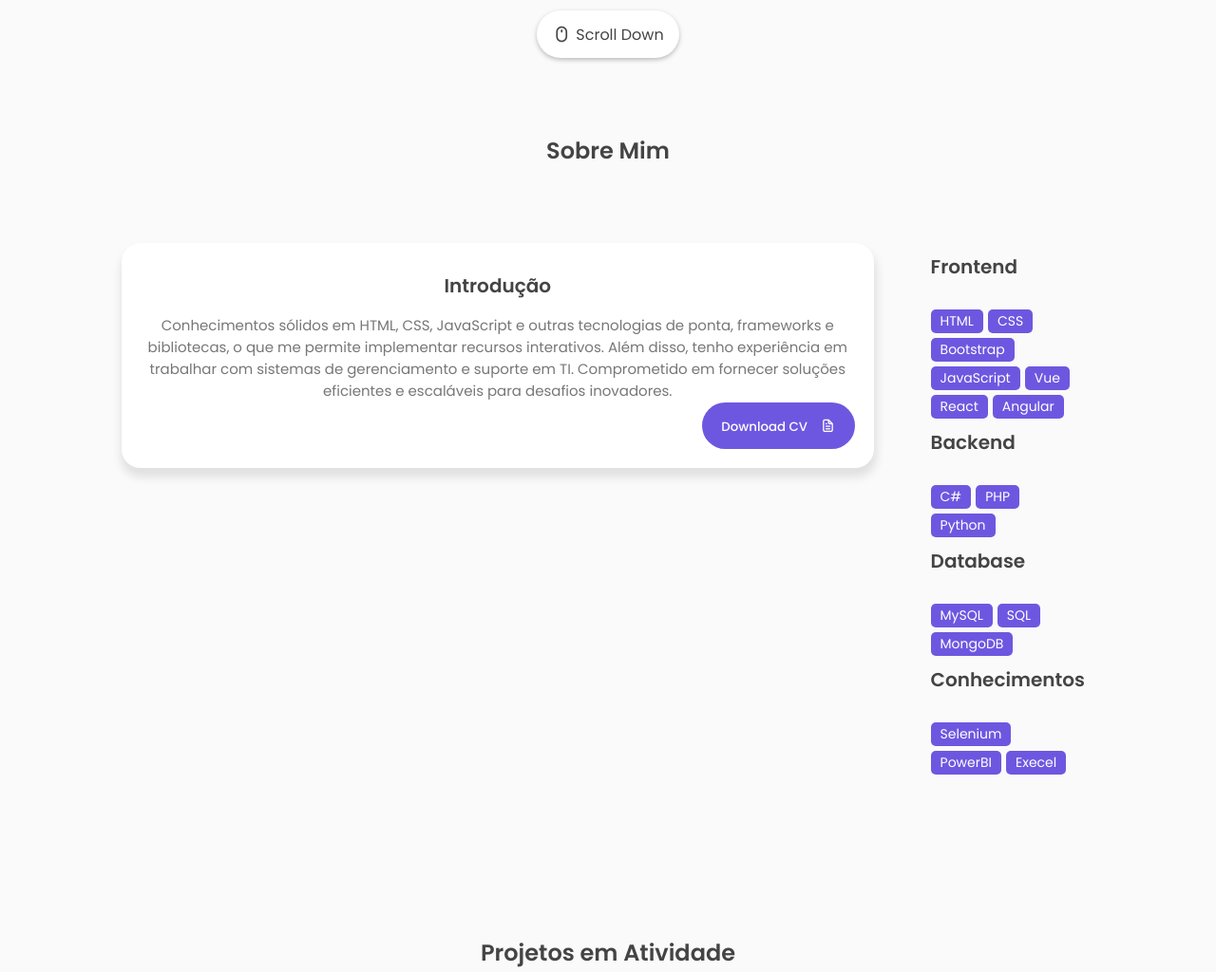
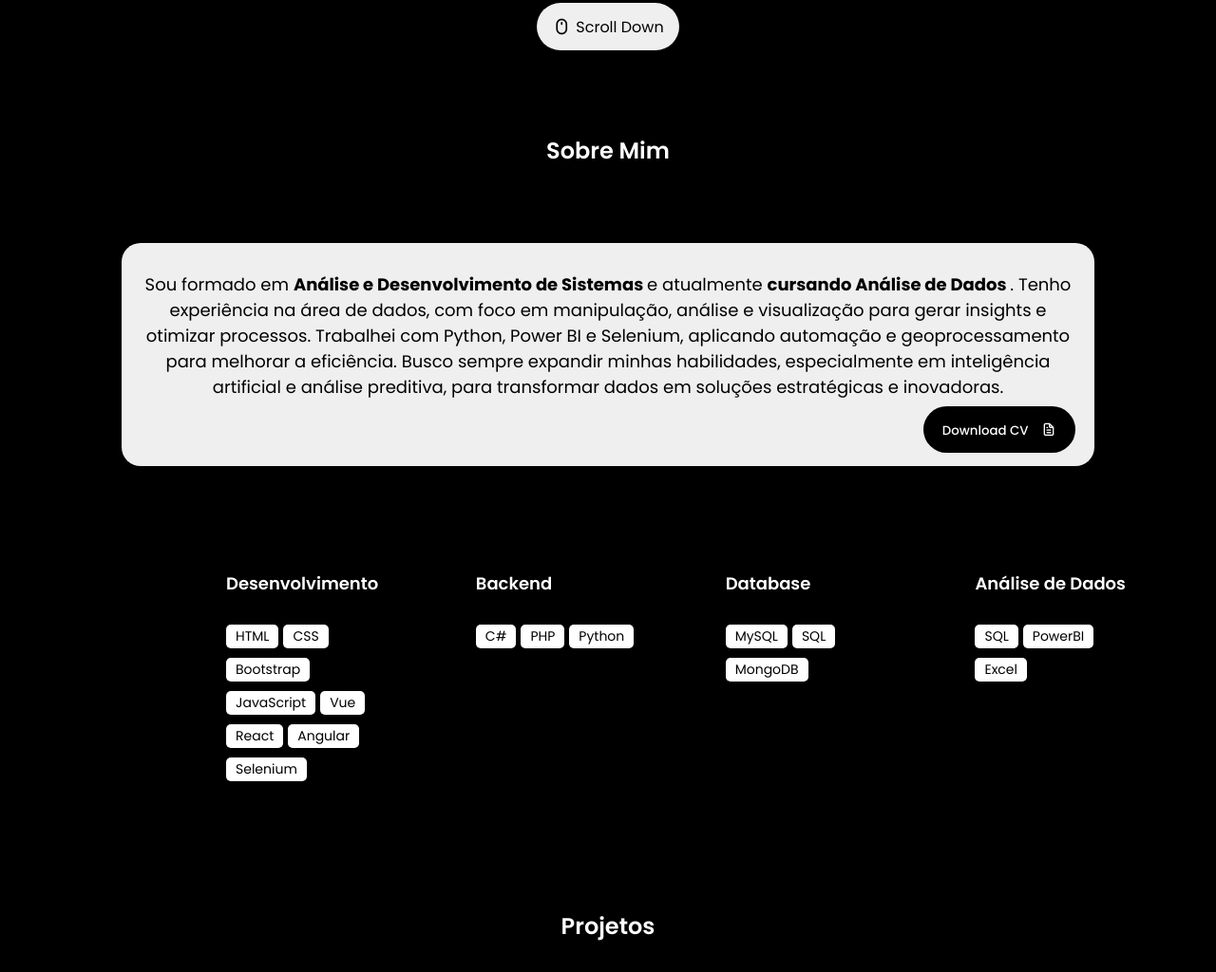
Before and after one commit to LucasCod-eng/Lucas, a plain HTML site: page index.html in a window 1280 px wide. Shown: the part 739-1763 px from the top of the page at 95% size. Drawn offline with nearby package versions, Linux system fonts and the light colour scheme.

Commit message:
reafecture: all

```diff
--- a/assets/css/style.css
+++ b/assets/css/style.css
@@ -3,14 +3,14 @@
 
 /* ----- VARIABLES ----- */
 :root{
-    --body-color: rgb(250, 250, 250);
-    --color-white: rgb(255, 255, 255);
+    --body-color: rgb(0, 0, 0);
+    --color-white: rgb(0, 0, 0);
 
     --text-color-second: rgb(68, 68, 68);
     --text-color-third: rgb(30, 159, 171);
 
-    --first-color: rgb(110, 87, 224);
-    --first-color-hover: rgb(40, 91, 212);
+    --first-color: rgb(255, 255, 255);
+    --first-color-hover: rgb(0, 201, 255);
 
     --second-color: rgb(0, 201, 255);
     --third-color: rgb(0, 0, 0);
@@ -193,7 +193,7 @@ nav{
 .featured-text-info{
     font-size: 15px;
     margin-bottom: 30px;
-    color: var(--text-color-second);
+    color:#f1f1f1;
 }
 .featured-text-btn{
     display: flex;
@@ -207,9 +207,8 @@ nav{
     background: var(--first-color-hover);
 }
 .social_icons{
-
     display: flex;
-    margin-top: 5em;
+    margin-top: 2em;
     gap: 30px;
 }
 .icon{
@@ -255,7 +254,7 @@ nav{
 }
 .scroll-btn{
    position: absolute;
-   bottom: 0;
+   bottom: 1%;
    left: 50%;
    translate: -50%;
    display: flex;
@@ -265,10 +264,11 @@ nav{
    height: 50px;
    gap: 5px;
    text-decoration: none;
-   color: var(--text-color-second);
-   background: var(--color-white);
+   color:#000000;
+   background:#efefef;
    border-radius: 30px;
    box-shadow: 0 2px 5px 0 rgba(0, 0, 0, 0.25);
+
 }
 .scroll-btn i{
     font-size: 20px;
@@ -296,7 +296,7 @@ nav{
 }
 .top-header h1{
     font-weight: 600;
-    color: var(--text-color-second);
+    color:#ffffff;
     margin-bottom: 10px;
 }
 .top-header span{
@@ -305,7 +305,7 @@ nav{
 h3{
     font-size: 20px;
     font-weight: 600;
-    color: var(--text-color-second);
+    color:#ffffff;
     margin-bottom: 15px;
 }
 
@@ -318,25 +318,26 @@ h3{
     padding-block: 30px 70px;
     padding-inline: 20px;
     width: 100%;
-    background: var(--color-white);
+    background:#efefef;
     box-shadow: 1px 8px 10px 2px var(--first-shadow-color);
     border-radius: 20px;
 }
 .about-info p{
     text-align: center;
-    font-size: 15px;
-    color: #777;
+    font-size: 18px;
+    color: #000000;
 }
 .about-btn button{
     position: absolute;
-    right: 20px;
-    bottom: 20px;
-    background: var(--first-color);
-    color: var(--color-white);
+    right: 10px;
+    margin: 10px;
+    bottom: 4px;
+    background:#000000;
+    color:#ffffff;
     border-radius: 30px;
 }
 .about-btn button:hover{
-    background: var(--first-color-hover);
+    background:#00B5E7;
 }
 
 /* ----- ABOUT / SKILLS BOX ----- */
@@ -470,19 +471,21 @@ h3{
     width: 100%;
 }
 .input-field{
+    color:#ffffff ;
     width: 50%;
     height: 55px;
     background: transparent;
-    border: 2px solid #AAA;
+    border: 2px solid #00c9ff;
     border-radius: 10px;
     padding-inline: 20px;
     outline: none;
 }
 textarea{
+    color:#ffffff ;
     width: 100%;
     height: 250px;
     background: transparent;
-    border: 2px solid #AAA;
+    border: 2px solid #00c9ff;
     border-radius: 10px;
     padding: 15px 20px;
     outline: none;
@@ -492,7 +495,6 @@ textarea{
     display: flex;
     align-items: center;
     justify-content: center;
-    background: var(--second-color);
     color: var(--color-white);
 }
 .form-button>.btn:hover{
@@ -510,7 +512,7 @@ footer{
     align-items: center;
     flex-direction: column;
     row-gap: 30px;
-    background: #F8F8F8;
+    background: #00c9ff;
     padding-block: 40px 60px;
 }
 .top-footer p{
@@ -629,6 +631,44 @@ footer{
 
 }
 
+.skills-container {
+    display: flex;
+    flex-wrap: wrap;
+    justify-content: space-between;
+}
+
+.col-md-4 {
+    width: 23%;
+    margin-bottom: 20px;
+    transition: transform 0.3s ease-in-out, box-shadow 0.3s ease-in-out;
+}
+
+.skills-box {
+    padding: 20px;
+    border-radius: 5px;
+    transition: transform 0.50s ease-in-out, box-shadow 0.50s ease-in-out;
+}
+
+.skills-header h3 {
+    margin-bottom: 10px;
+    font-size: 18px;
+}
+
+.skills-list span {
+    display: block;
+    margin-bottom: 5px;
+    font-size: 14px;
+}
+
+/* Efeito de hover para a caixa */
+.col-md-4:hover .skills-box,
+.skills-box:hover {
+    transform: translateY(-5px);  /* Leve elevação da caixa */
+    box-shadow: 0px 4px 15px rgba(0, 0, 0, 0.1); /* Sombra suave */
+}
+
+
+
 /* ----- MEDIA QUERY == 540px / RESPONSIVE ----- */
 
 @media only screen and (max-width: 540px){
@@ -644,4 +684,5 @@ footer{
     .input-field{
         width: 100%;
     }
+
 }
--- a/assets/js/main.js
+++ b/assets/js/main.js
@@ -33,7 +33,7 @@ function headerShadow() {
 
 /* ----- TYPING EFFECT ----- */
 var typingEffect = new Typed(".typedText",{
-  strings : ["Desenvolvedor Full Stack", "Analista de Sistemas", "Suporte em TI."],
+  strings : ["SQL", "Python", "Power BI", "Análise de Dados", "Desenvolvedor"],
   loop : true,
   typeSpeed : 100,
   backSpeed : 80,
--- a/index.html
+++ b/index.html
@@ -60,12 +60,12 @@
                         <p><span class="typedText"></span></p>
                     </div>
                     <div class="featured-text-info">
-                        <p>O mais importante é nunca parar de questionar.
+                        <p>A inovação distingue um líder de um seguidor.
                         </p>
                     </div>
                     <div class="featured-text-btn">
                         <a href="https://wa.link/901kqb"><button class="btn blue-btn">Meu contato</button></a>
-                        <a href="https://drive.google.com/file/d/1dXd0e41f59vjoXeQ0HKRu1qO1eizYvfv/view?usp=sharing"><button class="btn">Download CV <i class="uil uil-file-alt"></i></button></a>
+                        <a href="https://drive.google.com/file/d/16nBdhW2gH4l7Ldbq1nDbgaw_0SlF7fnl/view"><button class="btn">Download CV <i class="uil uil-file-alt"></i></button></a>
                     </div>
                     <div class="social_icons">
                         <a href="https://www.linkedin.com/in/luucasgabriel/">
@@ -97,21 +97,25 @@
                 <div class="row">
                     <div class="col-md">
                         <div class="about-info">
-                            <h3>Introdução</h3>
-                            <p>Conhecimentos sólidos em HTML, CSS, JavaScript e outras tecnologias de ponta,
-                            frameworks e bibliotecas, o que me permite implementar recursos interativos.
-                            Além disso, tenho experiência em trabalhar com sistemas de gerenciamento e suporte em TI.
-                            Comprometido em fornecer soluções eficientes e  escaláveis para desafios inovadores.</p>
+                            <p>Sou formado em <strong> Análise e Desenvolvimento de Sistemas </strong> e atualmente <strong> cursando Análise de Dados </strong>. Tenho experiência na área de dados, com foco em manipulação, análise e visualização para gerar insights e otimizar processos.
+
+                                Trabalhei com Python, Power BI e Selenium, aplicando automação e geoprocessamento para melhorar a eficiência. Busco sempre expandir minhas habilidades, especialmente em inteligência artificial e análise preditiva, para transformar dados em soluções estratégicas e inovadoras.</p>
 
                             <div class="about-btn">
-                                <a href="https://drive.google.com/file/d/1dXd0e41f59vjoXeQ0HKRu1qO1eizYvfv/view?usp=sharing"><button class="btn">Download CV <i class="uil uil-file-alt"></i></button></a>
+                                <a href="https://drive.google.com/file/d/16nBdhW2gH4l7Ldbq1nDbgaw_0SlF7fnl/view"><button class="btn">Download CV <i class="uil uil-file-alt"></i></button></a>
                             </div>
                         </div>
                     </div>
+                </div>
+            </section>
+             <!-- -------------- PROJECT BOX ---------------- -->
+
+             <section>
+                <div class="skills-container">
                     <div class="col-md-4">
                         <div class="skills-box">
                             <div class="skills-header">
-                                <h3>Frontend</h3>
+                                <h3>Desenvolvimento</h3>
                             </div>
                             <div class="skills-list">
                                 <span>HTML</span>
@@ -121,8 +125,12 @@
                                 <span>Vue</span>
                                 <span>React</span>
                                 <span>Angular</span>
+                                <span>Selenium</span>
+
                             </div>
                         </div>
+                    </div>
+                    <div class="col-md-4">
                         <div class="skills-box">
                             <div class="skills-header">
                                 <h3>Backend</h3>
@@ -133,6 +141,8 @@
                                 <span>Python</span>
                             </div>
                         </div>
+                    </div>
+                    <div class="col-md-4">
                         <div class="skills-box">
                             <div class="skills-header">
                                 <h3>Database</h3>
@@ -143,41 +153,50 @@
                                 <span>MongoDB</span>
                             </div>
                         </div>
+                    </div>
+                    <div class="col-md-4">
                         <div class="skills-box">
                             <div class="skills-header">
-                                <h3>Conhecimentos</h3>
+                                <h3>Análise de Dados</h3>
                             </div>
                             <div class="skills-list">
-                                <span>Selenium</span>
+                                <span>SQL</span>
                                 <span>PowerBI</span>
-                                <span>Execel</span>
+                                <span>Excel</span>
                             </div>
                         </div>
                     </div>
                 </div>
             </section>
 
+
             <!-- -------------- PROJECT BOX ---------------- -->
 
             <section class="section col-md" id="projects">
                 <div class="top-header">
-                    <h1>Projetos em Atividade</h1>
+                    <h1>Projetos</h1>
                 </div>
                 <div class="project-container">
                     <div class="project-box">
                         <i style="margin-top: auto;" class="uil uil-car-sideview"></i>
                         <h3>Locação de Veículos</h3>
-                        <label class="lb"> O projeto contém uma API para gerenciar informações sobre carros, utilizando
+                        <label class="lb">
+                            <a href="https://github.com/LucasCod-eng/ApiCarroSql" style=" text-decoration: none; color:rgb(133, 133, 133);">
+                            O projeto contém uma API para gerenciar informações sobre carros, utilizando
                             um banco de dados SQL e MongoDB. Ele oferece funcionalidades para adicionar, recuperar e
                             atualizar dados de carros em um Swagger. Este projeto pode ser útil como exemplo para
-                            desenvolvedores interessados em criar sistemas de gerenciamento de carros. </label>
+                            desenvolvedores interessados em criar sistemas de gerenciamento de carros. </a>
+                        </label>
                     </div>
                     <div class="project-box">
                         <i class="uil uil-robot"></i>
                         <h3>Automatização de Dados</h3>
-                        <label class="lb">Busca automatizada em Python para subtrair determinadas informações que
+                        <label class="lb">
+                            <a href="https://github.com/LucasCod-eng/SELENIUM/blob/main/robo.py" style=" text-decoration: none; color:rgb(133, 133, 133);">
+                            Busca automatizada em Python para subtrair determinadas informações que
                             posteriormente são utilizadas e automatizadas para atração e engajamento do cliente,
-                            como também para criação de dashboards no PowerBI feitas por mim. </label>
+                            como também para criação de dashboards no PowerBI feitas por mim.</a>
+                         </label>
                     </div>
 
                     <div class="project-box">
@@ -188,6 +207,16 @@
                             Ele permite aos usuários navegar e adquirir itens como smartphones, laptops e acessórios.
                             No futuro, o app integrará produtos de diferentes sites e oferecerá comparações de preços
                             para encontrar as melhores ofertas.
+                        </label>
+                    </div>
+
+                    <div class="project-box">
+                        <i style="margin-top: auto;" class="uil uil uil-brain"></i>
+                        <h3>Deep Learning</h3>
+                        <label class="lb">
+                           <a href="https://github.com/LucasCod-eng/Deep-Learning" style=" text-decoration: none; color:rgb(133, 133, 133);">
+                           Este repositório é focado em estudos e testes de deep learning, com projetos práticos como classificação binária (ex: previsão de câncer de mama), classificação de imagens com CNNs e tarefas de regressão, como a previsão de valores de carros. Utiliza bibliotecas como TensorFlow, Keras e Scikit-learn, e aborda problemas do mundo real, incluindo detecção de doenças em plantas e análise de sentimentos em textos.
+                           </a>
                         </label>
                     </div>
                 </div>
```
